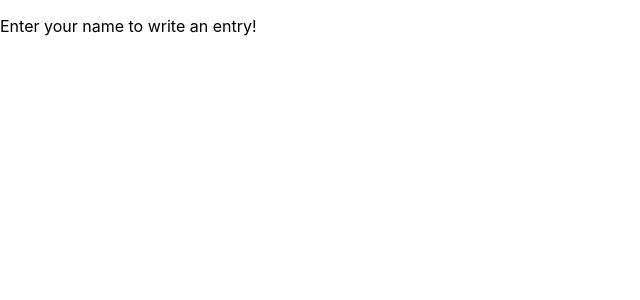
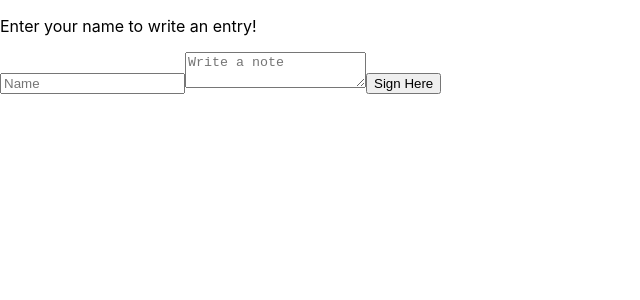
Before and after one commit to NoahDeltoroSmyth/guestbook--useContext-from-Scratch, a React (Create React App) app: page / in a window 1280 px wide. Shown: the top 300 px of the page, without its empty margins (0-640 px from the left). Built offline with nearby package versions, Linux system fonts and the light colour scheme.

Commit message:
name input, message input and buton are in place

```diff
--- a/src/App.js
+++ b/src/App.js
@@ -1,10 +1,12 @@
 import './App.css';
+import Body from './components/Body/Body';
 import Header from './components/Header/Header';
 
 function App() {
   return (
     <div>
       <Header />
+      <Body />
     </div>
   );
 }
--- /dev/null
+++ b/src/components/Body/Body.js
@@ -0,0 +1,24 @@
+import React, { useState } from 'react';
+// import { useUser } from '../../context/UserContext';
+// import { useEntryList } from '../../context/EntryContext';
+
+const Body = () => {
+  //   const { entryList } = useEntryList();
+  //   const { user } = useUser();
+  const [userName, setUserName] = useState('');
+  const [userMessage, setUserMessage] = useState('');
+
+  return (
+    <form>
+      <input placeholder="Name" value={userName} onChange={(e) => setUserName(e.target.value)} />
+      <textarea
+        placeholder="Write a note"
+        value={userMessage}
+        onChange={(e) => setUserMessage(e.target.value)}
+      />
+      <button>Sign Here</button>
+    </form>
+  );
+};
+
+export default Body;
--- a/src/index.js
+++ b/src/index.js
@@ -4,11 +4,14 @@ import './index.css';
 import App from './App';
 import reportWebVitals from './reportWebVitals';
 import { UserProvider } from './context/UserContext';
+// import { EntryProvider } from './context/EntryContext';
 
 ReactDOM.render(
   <React.StrictMode>
     <UserProvider>
+      {/* <EntryProvider> */}
       <App />
+      {/* </EntryProvider> */}
     </UserProvider>
   </React.StrictMode>,
   document.getElementById('root')
```
